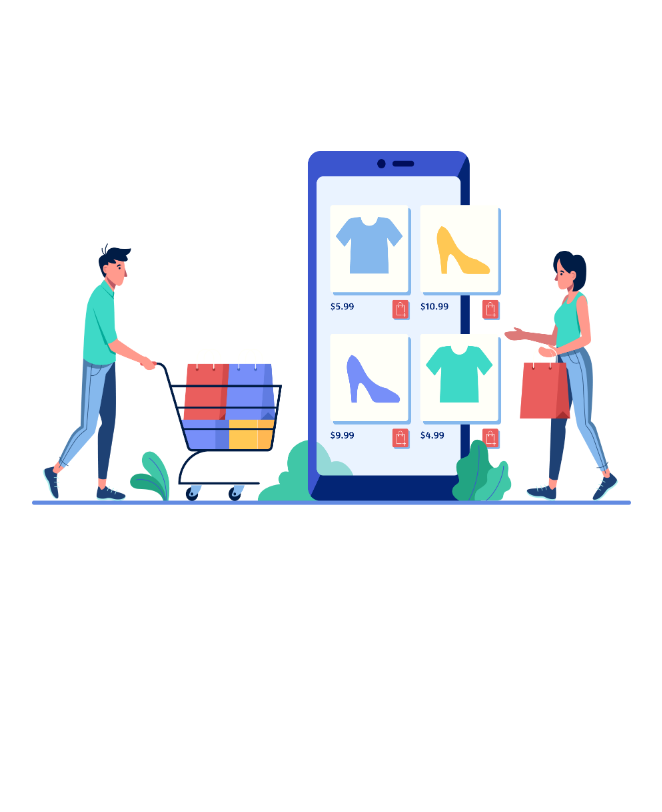
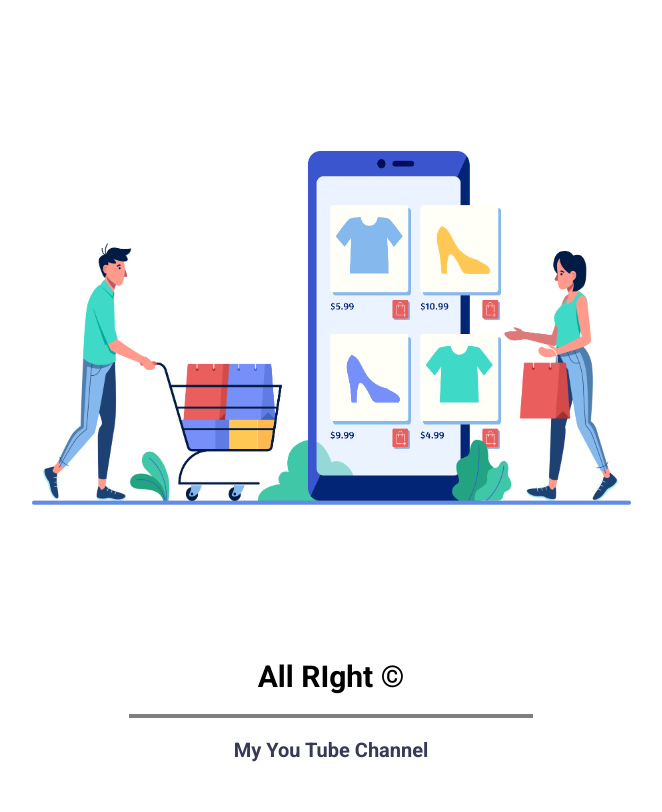
Before and after one commit to programming-hero10/Penguin-webstie, a plain HTML site: page index.html in a window 1280 px wide. Shown: the part 6221-7033 px from the top of the page, without its empty margins (309-971 px from the left). Before the commit the page ends 6830 px from the top, so only its background shows below. Drawn offline with Linux system fonts and the light colour scheme.

Commit message:
footer side commit

```diff
--- a/index.html
+++ b/index.html
@@ -171,5 +171,14 @@
         </div>
       </div>
     </main>
+    <footer>
+      <div>
+        <h3>All RIght ©</h3>
+      </div>
+      <div class="div" ></div>
+      <div>
+        <a href="https://www.youtube.com/@PolashSome_Coding">My You Tube Channel</a>
+      </div>
+    </footer>
   </body>
 </html>
--- a/style.css
+++ b/style.css
@@ -166,6 +166,30 @@ nav {
     }
   }
 }
+footer{
+  display: flex;
+  justify-content: space-between;
+  padding: 50px 90px;
+  align-items: center;
+  & h3{
+    font-size: 30px;
+  }
+  & .div{
+    border: 2px solid rgba(0, 0, 0, 0.5);
+    padding: 0 390px;
+  }
+  & a{
+    text-decoration: none;
+    color: #363958;
+    font-size: 20px;
+    font-weight: bold;
+    transition:0.5s ease;
+    border: 2px solid transparent;
+    &:hover{
+      border-bottom: 2px solid rgba(0, 0, 0, 0.5);
+    }
+  }
+}
 @media screen and (max-width: 767px) {
   nav .logo img {
     width: 251.11px;
@@ -228,6 +252,13 @@ nav {
       height: 100%;
     }
   }
+  footer{
+    flex-direction: column;
+    gap: 20px;
+    & .div{
+      padding: 0 150px;
+    }
+  }
 }
 @media screen and (min-width: 768px) and (max-width: 1023px) {
   nav {
@@ -284,6 +315,13 @@ nav {
       height: 100%;
     }
   }
+  footer{
+    flex-direction: column;
+    gap: 20px;
+    & .div{
+      padding: 0 200px;
+    }
+  }
 }
 @media screen and (min-width: 1024px) and (max-width: 1600px) {
   nav {
@@ -322,4 +360,11 @@ nav {
   .flex-box {
     flex-direction: column;
   }
+  footer{
+    flex-direction: column;
+    gap: 20px;
+    & .div{
+      padding: 0 200px;
+    }
+  }
 }
```
